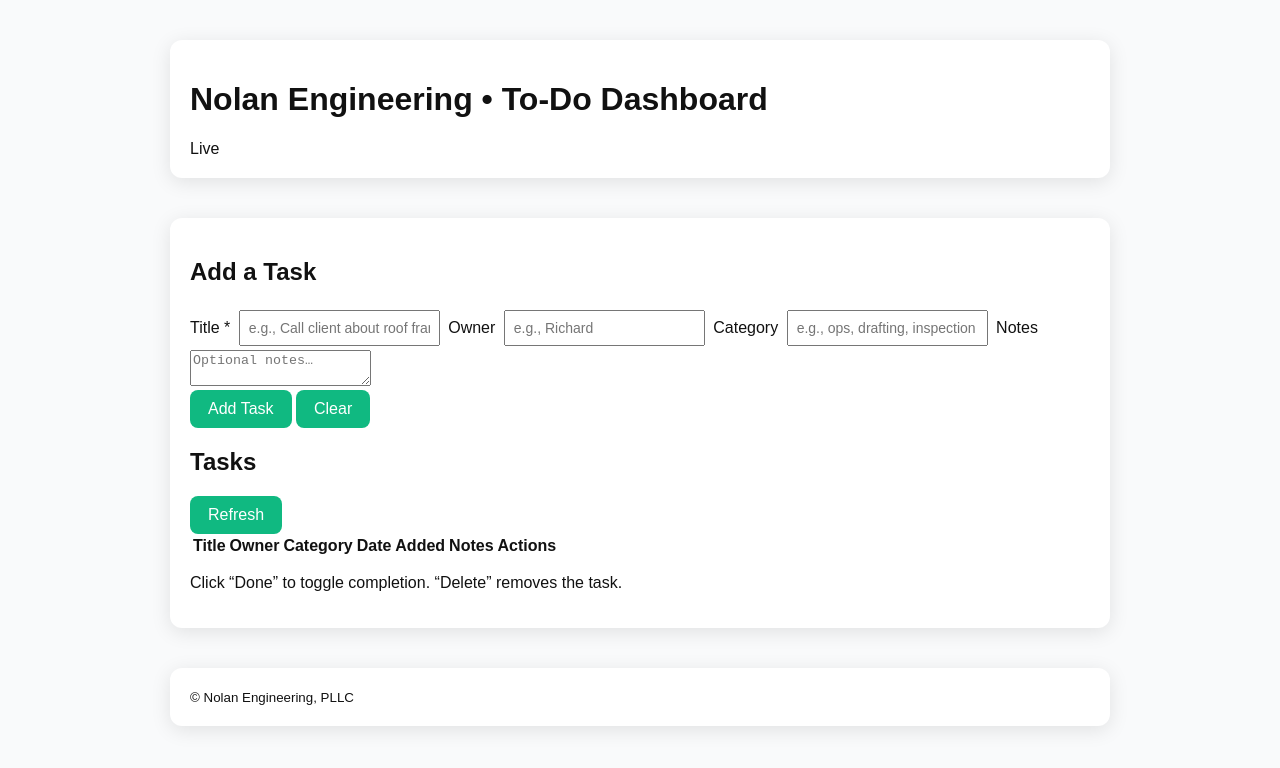
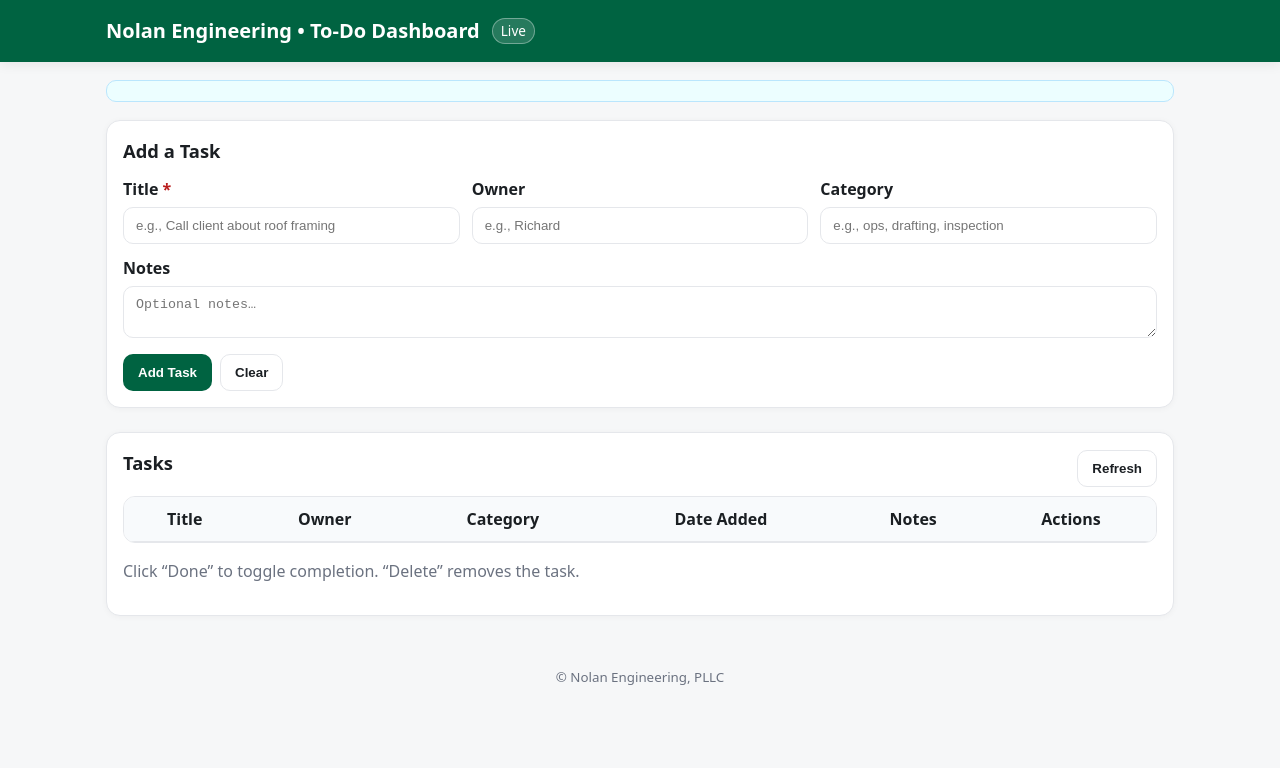
Before and after one commit to nolanengineeringpllc/rich-todo-static, a plain HTML site: page index.html in a window 1280 px wide. Drawn offline with Linux system fonts and the light colour scheme; no server answers.

Commit message:
Update styles.css

```diff
--- a/styles.css
+++ b/styles.css
@@ -1,65 +1,212 @@
-body {
-  font-family: Arial, sans-serif;
-  background: #f9fafb;
-  margin: 0;
-  padding: 0;
-  color: #111;
+/* Nolan Engineering To-Do Dashboard Styles */
+/* Brand: Nolan Green #006341, dark hover #004d30, neutral grays */
+
+:root{
+  --brand:#006341;
+  --brand-hover:#004d30;
+  --bg:#f6f7f8;
+  --card:#ffffff;
+  --text:#1b1f23;
+  --muted:#6b7280;
+  --border:#e5e7eb;
+  --ok:#065f46;
+  --warn:#92400e;
+  --err:#7f1d1d;
 }
-.container {
-  max-width: 900px;
-  margin: 40px auto;
-  padding: 20px;
-  background: white;
-  border-radius: 12px;
-  box-shadow: 0 4px 20px rgba(0,0,0,0.1);
+
+*{ box-sizing:border-box; }
+
+html, body{
+  height:100%;
 }
-.header {
-  display: flex;
-  justify-content: space-between;
-  align-items: center;
-  margin-bottom: 20px;
+
+body{
+  margin:0;
+  background:var(--bg);
+  color:var(--text);
+  font:16px/1.5 system-ui, -apple-system, Segoe UI, Roboto, "Helvetica Neue", Arial, "Noto Sans", "Apple Color Emoji","Segoe UI Emoji";
 }
-.title {
-  font-size: 32px;
-  font-weight: bold;
-  color: #065f46;
+
+/* Layout */
+.container{
+  max-width:1100px;
+  margin:0 auto;
+  padding:0 16px;
 }
-.subtitle {
-  color: #6b7280;
-  font-size: 14px;
+
+/* Header / Footer */
+.site-header{
+  background:var(--brand);
+  color:#fff;
+  padding:16px 0;
+  box-shadow:0 2px 12px rgba(0,0,0,.08);
 }
-.btn {
-  background: #10b981;
-  color: white;
-  border: none;
-  padding: 10px 18px;
-  border-radius: 8px;
-  cursor: pointer;
-  font-size: 16px;
+.header-inner{
+  display:flex;
+  align-items:center;
+  gap:12px;
 }
-.btn:hover {
-  background: #059669;
+.site-header h1{
+  font-size:1.25rem;
+  margin:0;
+  font-weight:700;
 }
-.tasks {
-  display: flex;
-  flex-direction: column;
-  gap: 10px;
+.badge{
+  background:rgba(255,255,255,.15);
+  border:1px solid rgba(255,255,255,.35);
+  color:#fff;
+  padding:2px 8px;
+  border-radius:999px;
+  font-size:.85rem;
 }
-.task {
-  display: flex;
-  justify-content: space-between;
-  align-items: center;
-  padding: 12px 16px;
-  background: #f3f4f6;
-  border-radius: 8px;
+
+.site-footer{
+  padding:24px 0 40px;
+  color:var(--muted);
+  text-align:center;
 }
-.task.done {
-  text-decoration: line-through;
-  color: #6b7280;
-  background: #e5e7eb;
+
+/* Cards */
+.card{
+  background:var(--card);
+  border:1px solid var(--border);
+  border-radius:14px;
+  padding:16px;
+  margin:16px 0 24px;
+  box-shadow:0 1px 6px rgba(0,0,0,.04);
 }
-input, select {
-  padding: 8px;
-  margin: 4px;
-  font-size: 14px;
+.card h2{
+  margin:0 0 12px;
+  font-size:1.15rem;
 }
+.card-head{
+  display:flex;
+  align-items:center;
+  justify-content:space-between;
+  margin-bottom:8px;
+}
+
+/* Status banner */
+.status{
+  display:block;
+  padding:10px 12px;
+  border-radius:10px;
+  margin:18px 0;
+  background:#ecfeff;
+  border:1px solid #bae6fd;
+  color:#075985;
+}
+.status.ok{ background:#ecfdf5; border-color:#a7f3d0; color:var(--ok); }
+.status.warn{ background:#fffbeb; border-color:#fde68a; color:var(--warn); }
+.status.err{ background:#fef2f2; border-color:#fecaca; color:var(--err); }
+
+/* Form */
+.form-grid{
+  display:grid;
+  grid-template-columns: repeat(12, 1fr);
+  gap:12px;
+}
+.field{
+  grid-column: span 4;
+  display:flex;
+  flex-direction:column;
+  gap:6px;
+}
+.field-notes{
+  grid-column: span 12;
+}
+.label{
+  font-weight:600;
+}
+.req{ color:#b91c1c; }
+input, textarea{
+  padding:10px 12px;
+  border:1px solid var(--border);
+  border-radius:10px;
+  outline:none;
+  transition:border-color .15s ease, box-shadow .15s ease;
+  background:#fff;
+}
+input:focus, textarea:focus{
+  border-color:#9ca3af;
+  box-shadow:0 0 0 4px rgba(0,99,65,.12);
+}
+.actions-row{
+  grid-column: span 12;
+  display:flex;
+  gap:8px;
+  margin-top:4px;
+}
+
+/* Buttons */
+.btn{
+  appearance:none;
+  border:1px solid var(--border);
+  background:#fff;
+  color:var(--text);
+  padding:10px 14px;
+  border-radius:10px;
+  font-weight:600;
+  cursor:pointer;
+  transition:transform .04s ease, background .15s ease, border-color .15s ease;
+}
+.btn:hover{ background:#f2f4f7; }
+.btn:active{ transform: translateY(1px); }
+.btn.primary{
+  background:var(--brand);
+  color:#fff;
+  border-color:transparent;
+}
+.btn.primary:hover{ background:var(--brand-hover); }
+
+/* Table */
+.table-wrap{
+  width:100%;
+  overflow:auto;
+  border:1px solid var(--border);
+  border-radius:12px;
+}
+.table{
+  width:100%;
+  border-collapse:collapse;
+  min-width:720px;
+}
+.table th, .table td{
+  padding:10px 12px;
+  border-bottom:1px solid var(--border);
+  vertical-align:top;
+}
+.table thead th{
+  background:#f8fafc;
+  font-weight:700;
+}
+.col-actions{
+  width:170px;
+}
+tbody tr.done td{
+  color:#6b7280;
+  text-decoration:line-through;
+}
+
+/* Row action buttons inside table */
+.table button{
+  margin-right:6px;
+}
+.table button.delete{
+  background:#b91c1c;
+  color:#fff;
+  border-color:#b91c1c;
+}
+.table button.delete:hover{
+  background:#991b1b;
+  border-color:#991b1b;
+}
+
+/* Helpers */
+.muted{ color:var(--muted); }
+
+/* Responsive */
+@media (max-width: 720px){
+  .field{ grid-column: span 12; }
+  .col-actions{ width:auto; }
+}
```
